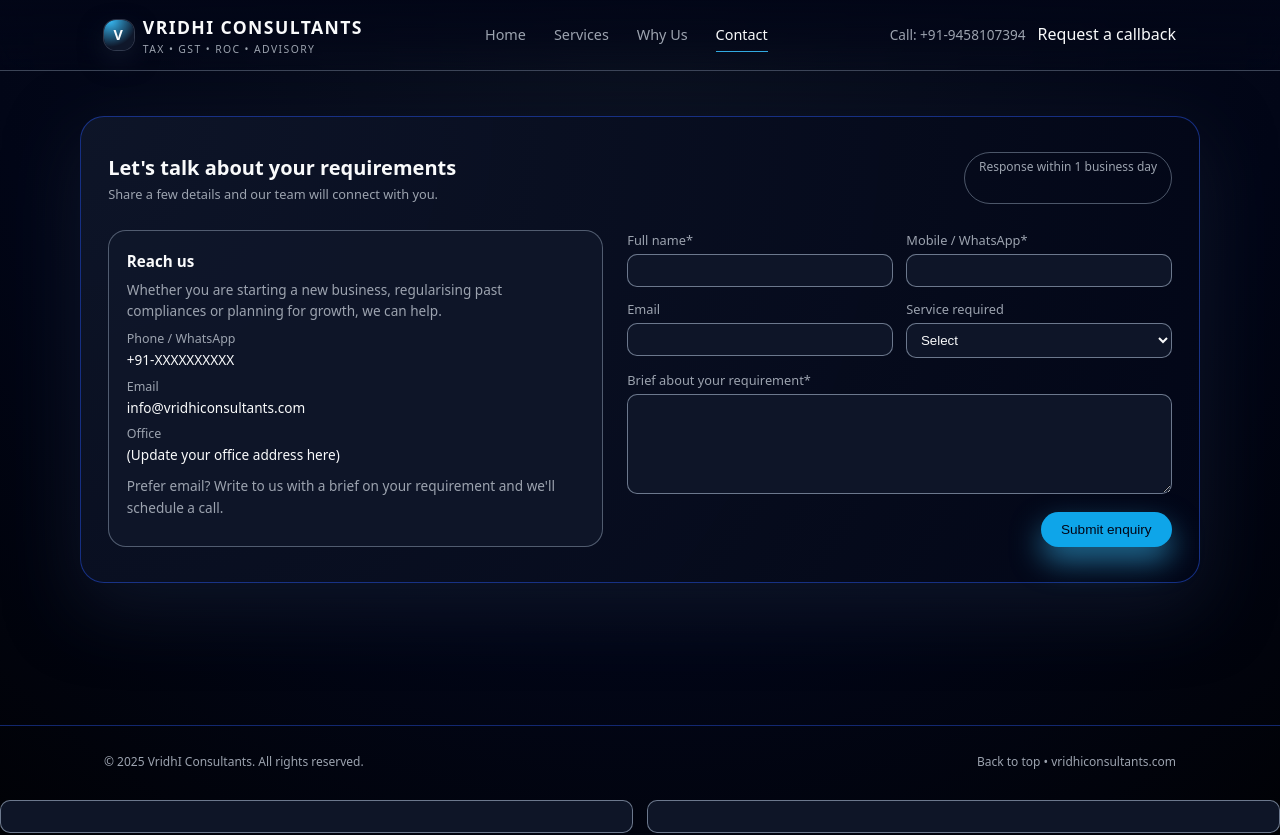
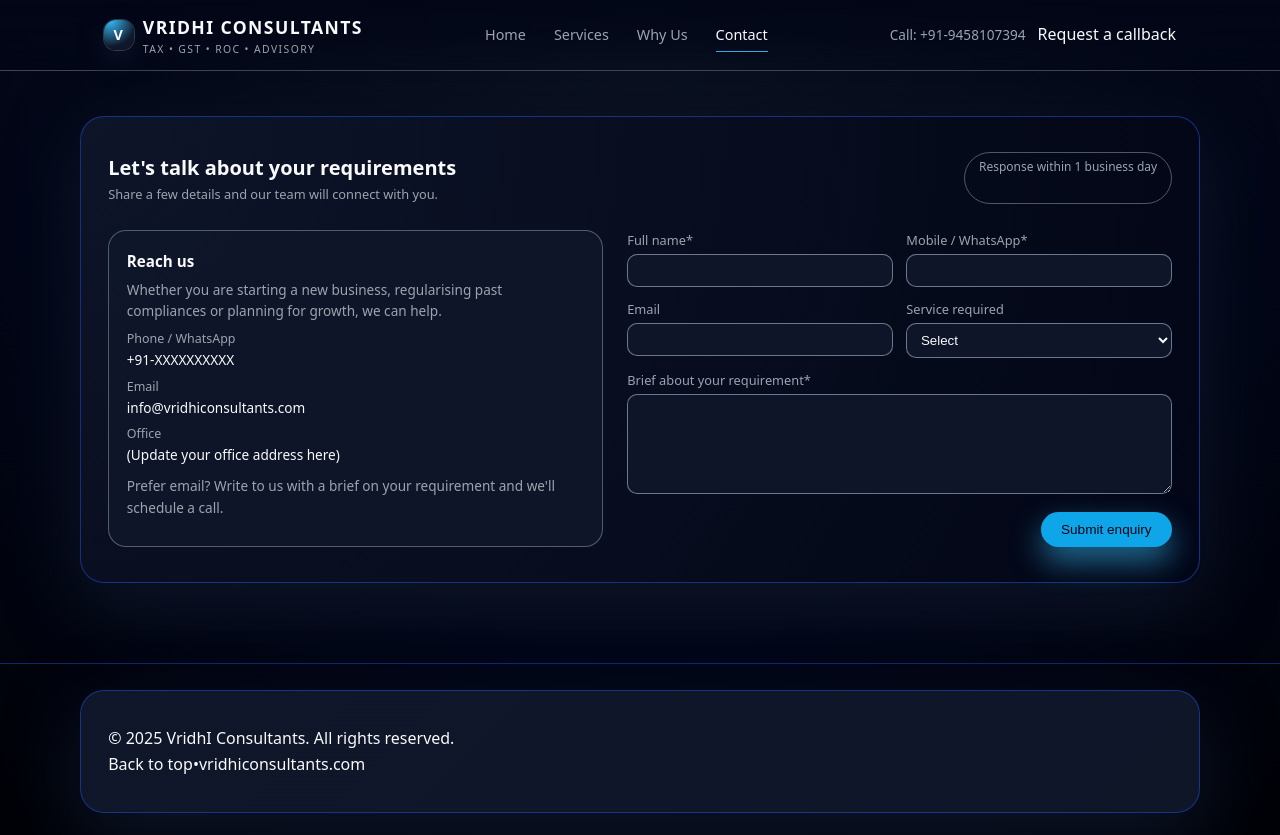
Before and after one commit to KP-1306/vridhi-consultants, a React (Vite) app: page /contact in a window 1280 px wide. Shown: the top 835 px of the page. Built offline with nearby package versions, Linux system fonts and the light colour scheme; the HTML template or start-up script is replaced by a standard one.

Commit message:
Update Footer.jsx

```diff
--- a/src/components/Footer.jsx
+++ b/src/components/Footer.jsx
@@ -1,15 +1,30 @@
+// src/components/Footer.jsx
+
 import React from "react";
 
 export default function Footer() {
   const year = new Date().getFullYear();
+
   return (
-    <footer>
-      <div className="container footer-inner">
-        <div>© {year} VridhI Consultants. All rights reserved.</div>
-        <div>
-          <a href="#top">Back to top</a>
-          &nbsp;•&nbsp;
-          <span>vridhiconsultants.com</span>
+    <footer className="footer-shell">
+      <div className="container section-inner footer-bar">
+        <div className="footer-copy">
+          © {year} VridhI Consultants. All rights reserved.
+        </div>
+
+        <div className="footer-links">
+          <a href="#top" className="footer-link">
+            Back to top
+          </a>
+          <span className="footer-dot">•</span>
+          <a
+            href="https://vridhiconsultants.com"
+            className="footer-link"
+            target="_blank"
+            rel="noreferrer"
+          >
+            vridhiconsultants.com
+          </a>
         </div>
       </div>
     </footer>
```
